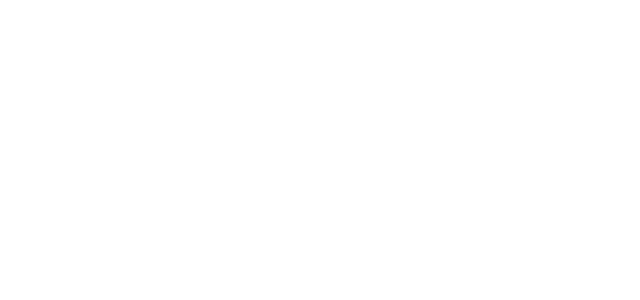
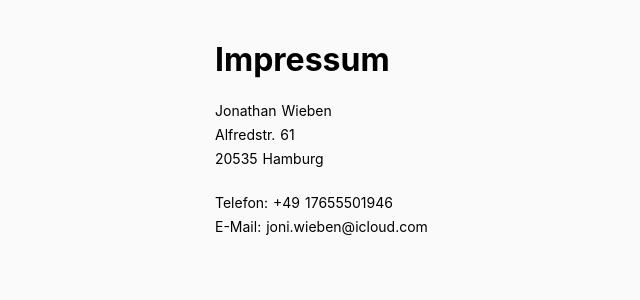
Before and after one commit to JonathanWbn/instadm.app, a Nuxt app in the folder client/: page /impressum in a window 1280 px wide. Before the commit this address had no page. Shown: the top 300 px of the page, without its empty margins (45-685 px from the left). Built offline with nearby package versions, Linux system fonts and the light colour scheme.

Commit message:
New: Add impressum

```diff
--- /dev/null
+++ b/client/pages/impressum.vue
@@ -0,0 +1,45 @@
+<template>
+  <main>
+    <h1>Impressum</h1>
+    <p>
+      Jonathan Wieben
+      <br>Alfredstr. 61
+      <br>20535 Hamburg
+    </p>
+    <p>
+      Telefon: +49 17655501946
+      <br>E-Mail:
+      <a href="mailto:joni.wieben@icloud.com">joni.wieben@icloud.com</a>
+      <br>
+    </p>
+  </main>
+</template>
+
+<style>
+main {
+  max-width: 800px;
+  margin: 0px auto;
+  padding: 40px 20px;
+  height: 100vh;
+}
+
+h1 {
+  font-size: 32px;
+}
+
+p {
+  margin-top: 20px;
+  font-size: 14px;
+  line-height: 24px;
+}
+
+a {
+  color: black;
+  text-decoration: none;
+  transition: all 0.2s ease 0s;
+}
+
+a:hover {
+  text-decoration: underline;
+}
+</style>
--- a/client/pages/login.vue
+++ b/client/pages/login.vue
@@ -28,9 +28,7 @@
           ></path>
         </svg>
       </a>
-      <a href="mailto:joni.wieben@icloud.com">
-        <span>joni.wieben@icloud.com</span>
-      </a>
+      <a href="/impressum">Impressum</a>
     </footer>
   </div>
 </template>
```
